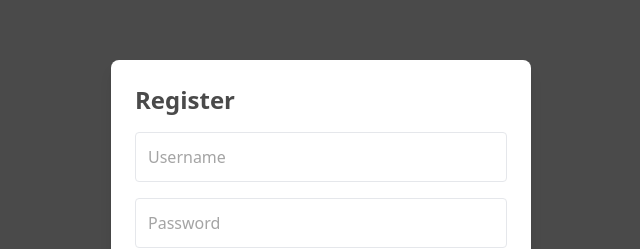
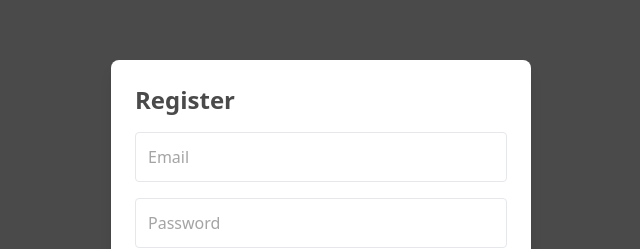
Before and after one commit to damodara2006/Project_SFS, a React (Vite) app in the folder frontend/: page /register in a window 1280 px wide. Shown: the part 198-447 px from the top of the page, without its empty margins (319-959 px from the left). Built offline with nearby package versions, Linux system fonts and the light colour scheme.

Commit message:
feat: update Register component to use email instead of username

```diff
--- a/frontend/src/components/Register.jsx
+++ b/frontend/src/components/Register.jsx
@@ -2,12 +2,12 @@ import React, { useState } from 'react'
 import { z } from 'zod'
 
 const registerSchema = z.object({
-  username: z.string().min(1, 'Username is required'),
+  email: z.string().email('Please enter a valid email address'),
   password: z.string().min(6, 'Password must be at least 6 characters'),
 })
 
 const Register = () => {
-  const [form, setForm] = useState({ username: '', password: '' })
+  const [form, setForm] = useState({ email: '', password: '' })
   const [errors, setErrors] = useState({})
 
   const onChange = (e) => {
@@ -44,16 +44,17 @@ const Register = () => {
 
         <div className="mb-4">
           <input
-            name="username"
-            value={form.username}
+            name="email"
+            type="email"
+            value={form.email}
             onChange={onChange}
-            placeholder="Username"
+            placeholder="Email"
             className="w-full p-3 border border-gray-200 rounded focus:outline-none focus:ring-2 focus:ring-[#fc8f00] text-[#4a4a4a]"
-            aria-invalid={!!errors.username}
+            aria-invalid={!!errors.email}
           />
-          {errors.username && (
+          {errors.email && (
             <div className="mt-2 text-sm text-[#fc8f00]" role="alert">
-              {errors.username}
+              {errors.email}
             </div>
           )}
         </div>
```
